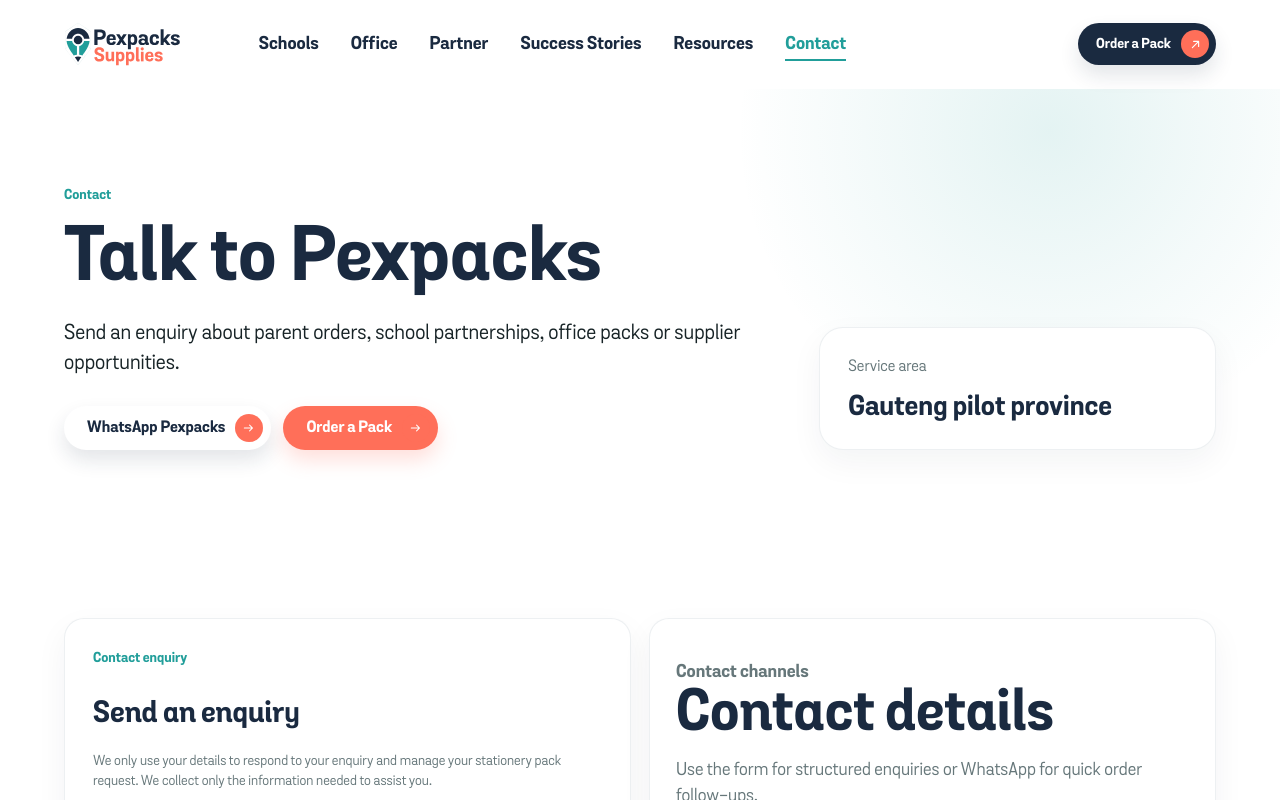
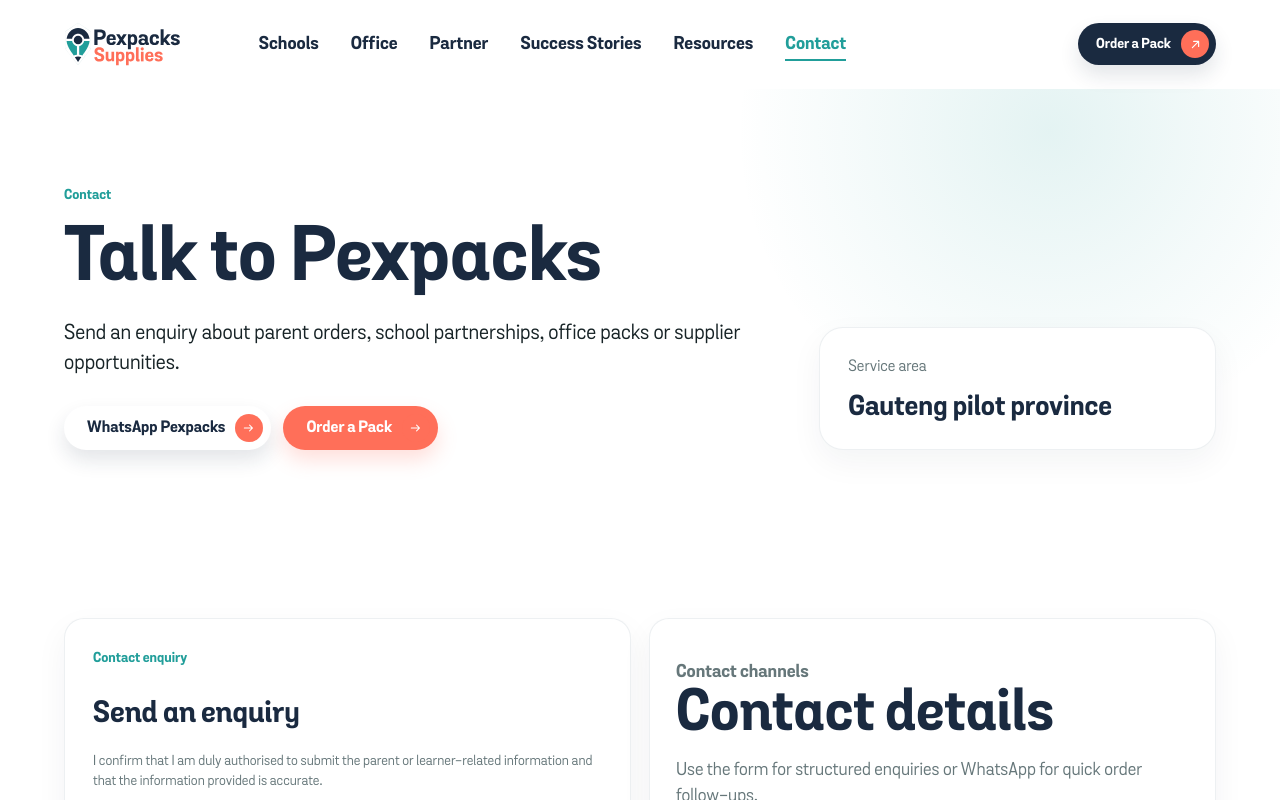
Before and after one commit to mcebisidesigner-spec/pexpacks-supplies, a Next.js app: page /contact in a window 1280 px wide. Shown: the top 800 px of the page. Built offline with nearby package versions, Linux system fonts and the light colour scheme.

Commit message:
Update consent notice copy

```diff
--- a/components/forms/PexpacksEnquiryForm.tsx
+++ b/components/forms/PexpacksEnquiryForm.tsx
@@ -169,9 +169,9 @@ export function PexpacksEnquiryForm({
         </p>
         <h2>{title}</h2>
         <p className={styles.privacyNotice}>
-          We only use your details to respond to your enquiry and manage your
-          stationery pack request. We collect only the information needed to
-          assist you.
+          I confirm that I am duly authorised to submit the parent or
+          learner-related information and that the information provided is
+          accurate.
         </p>
         <div className={styles.formGrid}>
           <label className={styles.field}>
--- a/components/order/OrderForm.tsx
+++ b/components/order/OrderForm.tsx
@@ -941,9 +941,9 @@ export function OrderForm({
                 </span>
               </label>
               <p className={styles.privacyNotice}>
-                We only use your details to respond to your enquiry and manage
-                your stationery pack request. You may contact Pexpacks to
-                update, correct, or request deletion of your information.
+                I confirm that I am duly authorised to submit the parent or
+                learner-related information and that the information provided is
+                accurate.
               </p>
             </div>
           ) : null}
```
